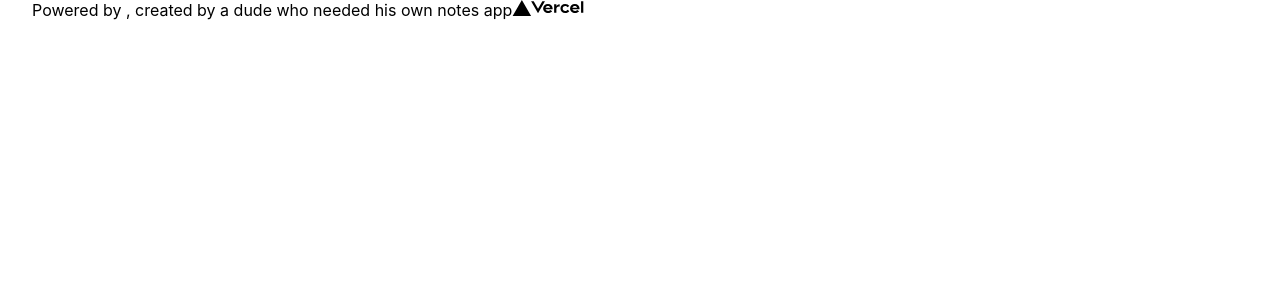
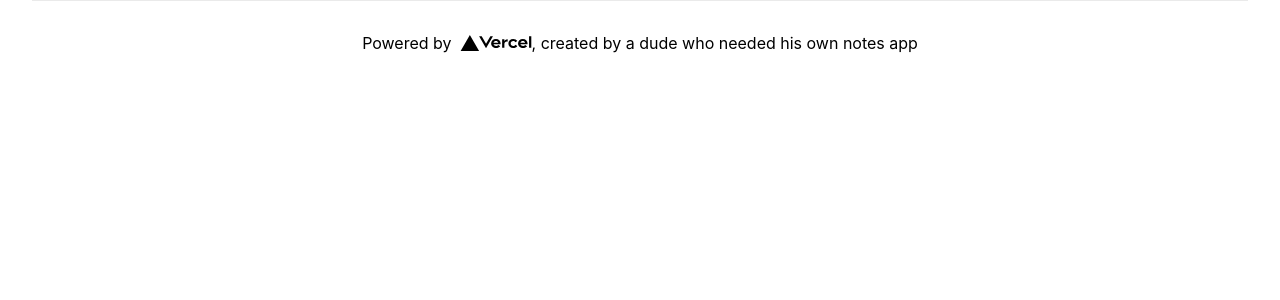
Before and after one commit to ZachSelindh/never-not-writing, a Next.js app: page / in a window 1280 px wide. Shown: the top 300 px of the page. Built offline with nearby package versions, Linux system fonts and the light colour scheme.

Commit message:
TS config init

```diff
--- a/components/layout/Footer.tsx
+++ b/components/layout/Footer.tsx
@@ -1,21 +1,22 @@
 import React from "react"
 import Image from 'next/image'
 
-import '../../styles/Home.module.css'
+import styles from '../../styles/Home.module.css'
 
 const Footer = () => {
 
     return (
-        <footer className="footer">
+        <footer className={styles.footer}>
         <a
           href="https://vercel.com?utm_source=create-next-app&utm_medium=default-template&utm_campaign=create-next-app"
           target="_blank"
           rel="noopener noreferrer"
         >
-          Powered by{' '}, created by a dude who needed his own notes app
-          <span className="logo">
-            <Image src="/vercel.svg" alt="Vercel Logo" width={72} height={16} />
+          Powered by{' '}
+          <span className={styles.logo}>
+            <Image src="/vercel.svg" alt="Vercel Logo" width={72} height={16} color="white" />
           </span>
+          {' '} , created by a dude who needed his own notes app
         </a>
       </footer>
     )
```
Also changed, not shown: tsconfig.json (+27 -18 lines).
